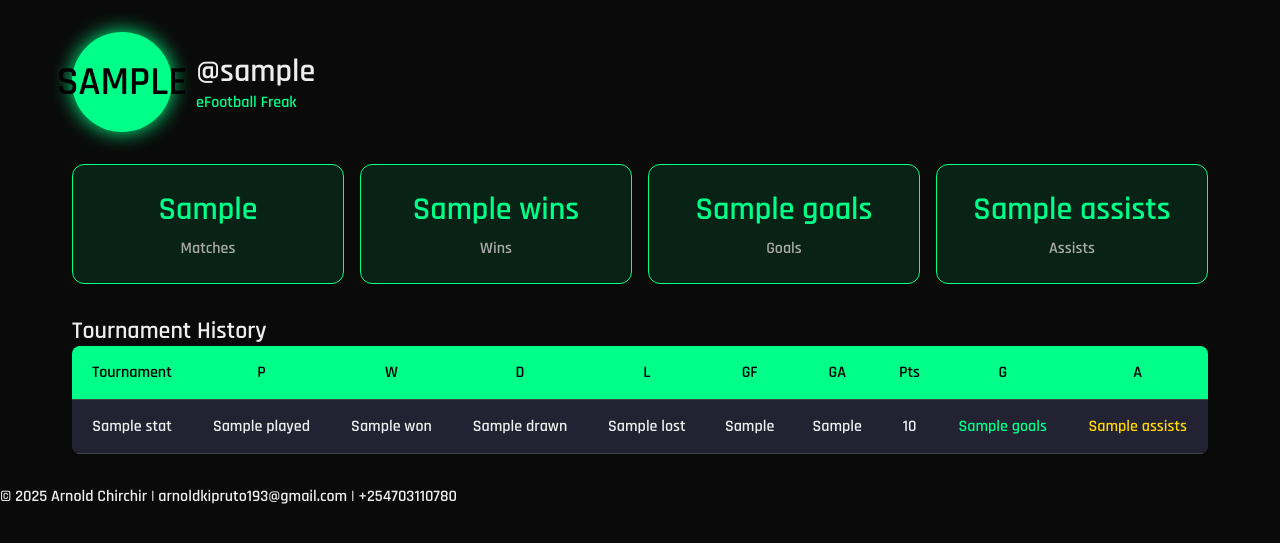
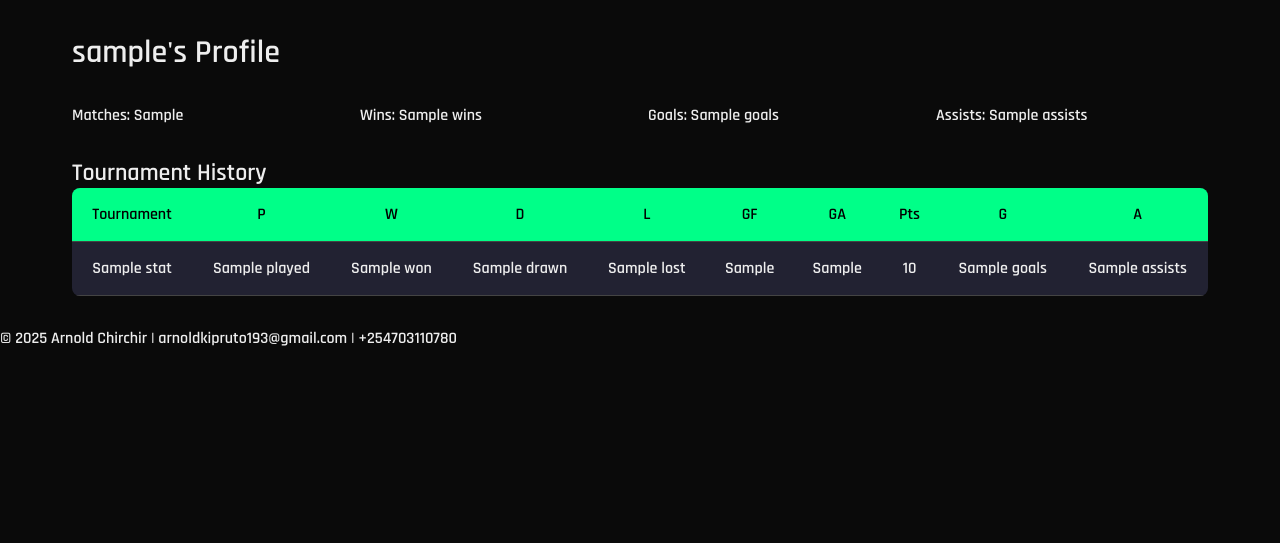
Before and after one commit to arnold6001/efootball-v1, a Flask app: template templates/profile.html in a window 1280 px wide. Shown: the part 68-611 px from the top of the page. Run offline with Flask 3, Linux system fonts and the light colour scheme; the template is opened without the code that fills it: most values are stand-ins (such as "Sample title", 1, 10 or a date in 2020); parts of the project's set-up code (start-up, migrations or seed data) failed here and were passed over.

Commit message:
Update profile.html

```diff
--- a/templates/profile.html
+++ b/templates/profile.html
@@ -1,23 +1,14 @@
 {% extends "base.html" %}
 {% block content %}
 <div class="container" data-aos="fade-up">
-  <div class="profile-header">
-    <div class="avatar-circle">{{ player.username[0].upper() }}</div>
-    <div>
-      <h1>@{{ player.username }}</h1>
-      <p class="text-green">eFootball Freak</p>
+  <h1>{{ player.username }}'s Profile</h1>
+  <div class="stats-grid">
+    <div>Matches: {{ player.matches_played }}</div>
+    <div>Wins: {{ player.wins }}</div>
+    <div>Goals: {{ player.goals }}</div>
+    <div>Assists: {{ player.assists }}</div>
   </div>
-  </div>
-
-  <div class="stats-grid">
-    <div class="stat-card"><h3>{{ player.matches_played }}</h3><p>Matches</p></div>
-    <div class="stat-card"><h3>{{ player.wins }}</h3><p>Wins</p></div>
-    <div class="stat-card"><h3>{{ player.goals }}</h3><p>Goals</p></div>
-    <div class="stat-card"><h3>{{ player.assists }}</h3><p>Assists</p></div>
-  </div>
-
-  <h2 class="mt-8">Tournament History</h2>
-  <div class="table-container">
+  <h2>Tournament History</h2>
   <table class="table">
     <thead>
       <tr><th>Tournament</th><th>P</th><th>W</th><th>D</th><th>L</th><th>GF</th><th>GA</th><th>Pts</th><th>G</th><th>A</th></tr>
@@ -26,13 +17,18 @@
       {% for s in stats %}
       <tr>
         <td>{{ s.name }}</td>
-          <td>{{ s.played }}</td><td>{{ s.won }}</td><td>{{ s.drawn }}</td><td>{{ s.lost }}</td>
-          <td>{{ s.gf }}</td><td>{{ s.ga }}</td><td>{{ s.points }}</td>
-          <td class="text-green">{{ s.goals }}</td><td class="text-yellow">{{ s.assists }}</td>
+        <td>{{ s.played }}</td>
+        <td>{{ s.won }}</td>
+        <td>{{ s.drawn }}</td>
+        <td>{{ s.lost }}</td>
+        <td>{{ s.gf }}</td>
+        <td>{{ s.ga }}</td>
+        <td>{{ s.points }}</td>
+        <td>{{ s.goals }}</td>
+        <td>{{ s.assists }}</td>
       </tr>
       {% endfor %}
     </tbody>
   </table>
 </div>
-</div>
 {% endblock %}
```
Lines whose indentation alone changed are shown as unchanged.
